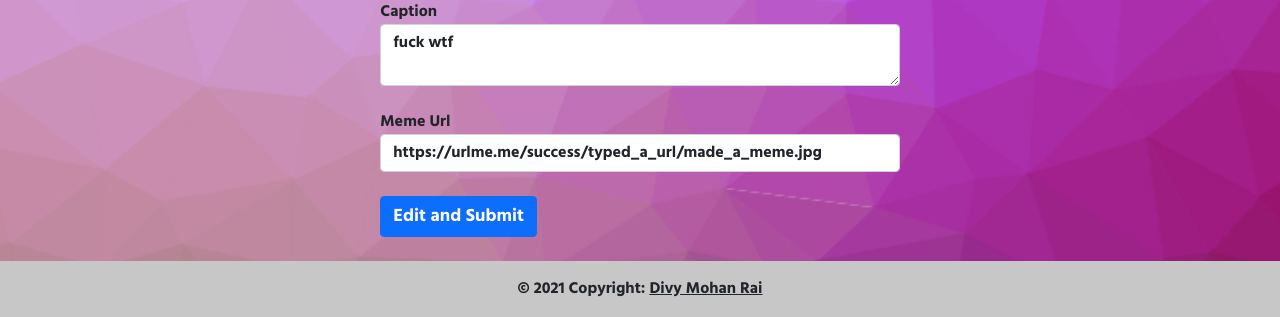
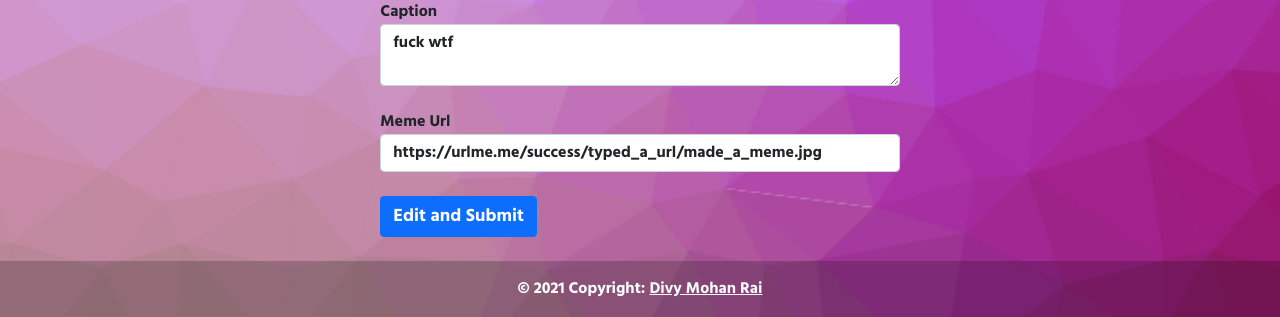
Before and after one commit to divy-14/Xmeme, a Django app: page /seememe/1/ in a window 1280 px wide. Shown: the part 637-954 px from the top of the page. Run offline with Django 3.2, Linux system fonts and the light colour scheme; data comes from the database, SQL or seed files in the repository; some libraries are stand-ins or nearby versions.

Commit message:
changed footer color

```diff
--- a/seememe/templates/seememe/base.html
+++ b/seememe/templates/seememe/base.html
@@ -83,11 +83,11 @@
           {% block content %}{% endblock %}
         </div>
 
-        <footer class="bg-light text-center text-lg-start">
+        <footer class="text-center text-lg-start">
           <!-- Copyright -->
-          <div class="text-center p-3" style="background-color: rgba(0, 0, 0, 0.2)">
+          <div class="text-center p-3" style="background-color: rgba(0, 0, 0, 0.2); color:white;">
             © 2021 Copyright:
-            <a class="text-dark" href="https://divymr.tech/" target="_blank">Divy Mohan Rai</a>
+            <a class="text-light" href="https://divymr.tech/" target="_blank">Divy Mohan Rai</a>
           </div>
           <!-- Copyright -->
         </footer>
```
